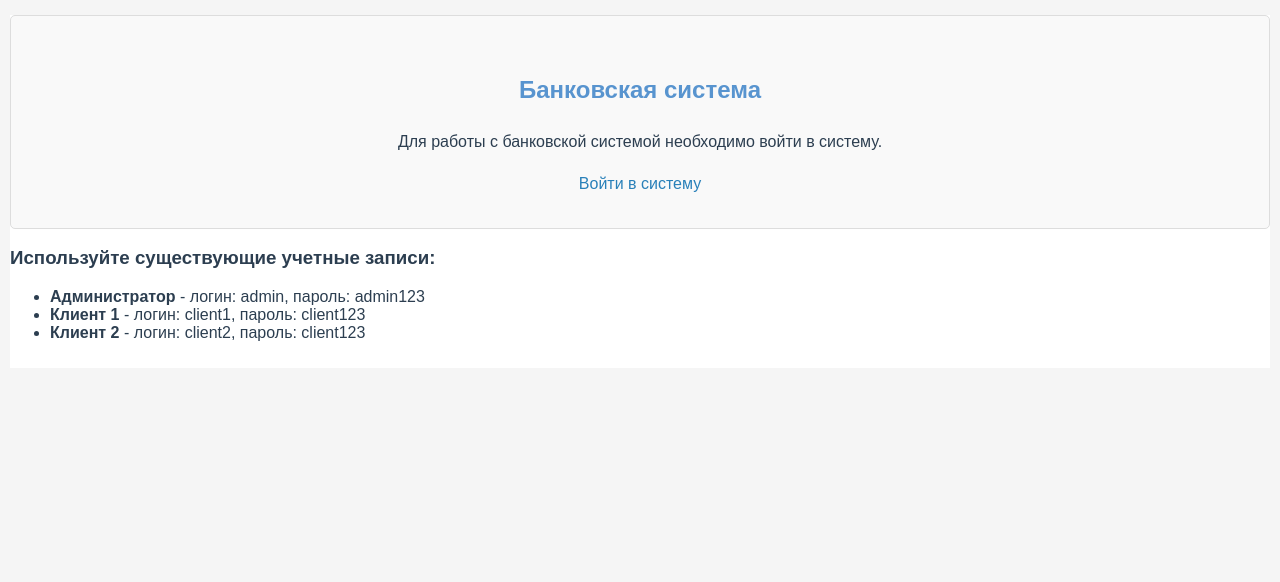
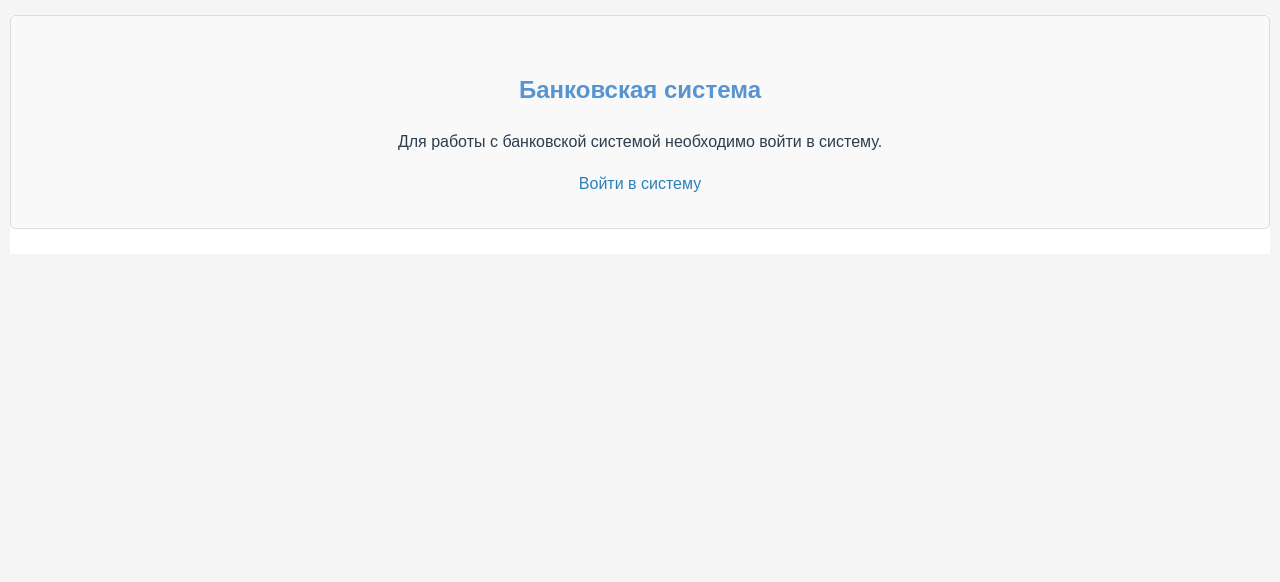
Before and after one commit to ArtematGame/WebCursTree, a Flask app: page /rgz in a window 1280 px wide. Shown: the part 46-628 px from the top of the page. Run offline with Flask 3, Linux system fonts and the light colour scheme; some libraries are stand-ins or nearby versions.

Commit message:
2 вариант исправления

```diff
--- a/templates/rgz/index.html
+++ b/templates/rgz/index.html
@@ -56,10 +56,4 @@ document.addEventListener('DOMContentLoaded', function() {
         <p>Для работы с банковской системой необходимо войти в систему.</p>
         <p><a href="/rgz/login">Войти в систему</a></p>
     </div>
-        <h3>Используйте существующие учетные записи:</h3>
-        <ul>
-            <li><strong>Администратор</strong> - логин: admin, пароль: admin123</li>
-            <li><strong>Клиент 1</strong> - логин: client1, пароль: client123</li>
-            <li><strong>Клиент 2</strong> - логин: client2, пароль: client123</li>
-        </ul>
 {% endblock %}
```
